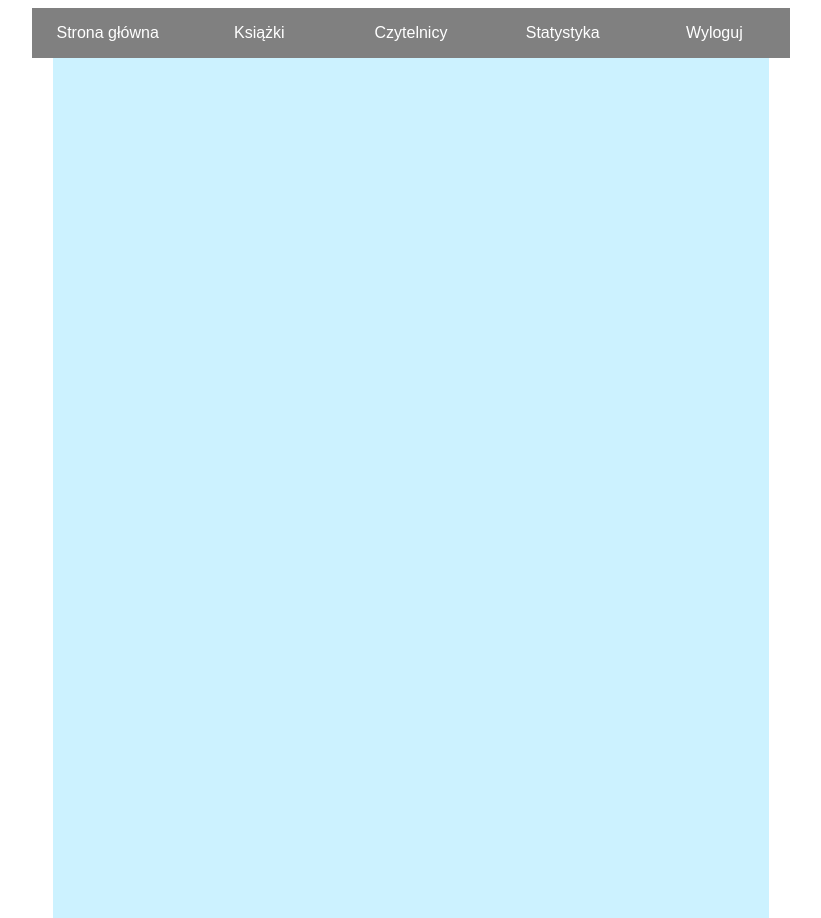
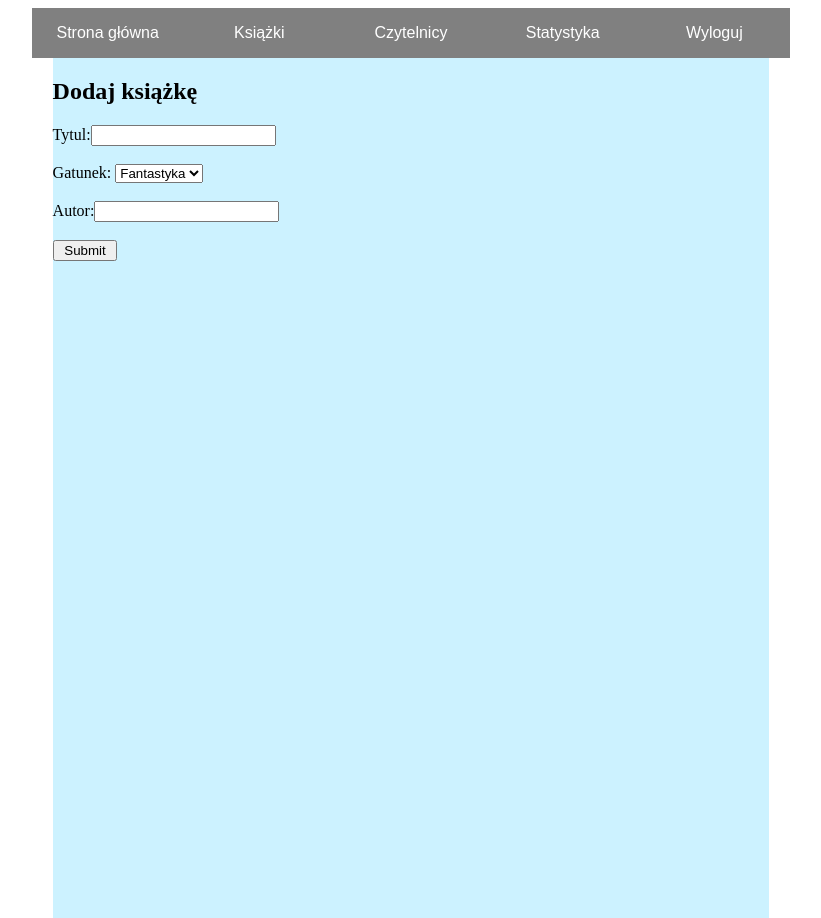
Before and after one commit to Keimirsan/zadanko, a PHP site: page /admin/books.php in a window 1280 px wide. Shown: the whole page, without its empty margins (229-1050 px from the left). Run offline with PHP 8.4, Linux system fonts and the light colour scheme; a user stored in the database is signed in; data comes from the database, SQL or seed files in the repository.

Commit message:
dodawanie ksiazek

```diff
--- a/admin/books.php
+++ b/admin/books.php
@@ -17,8 +17,37 @@
 				<li class="mbutton center"><a href="logout.php"><p>Wyloguj</p></a></li>
 			</ul>
 		</div>
+					<?php
+				//include("config.php");
+
+				if($_SERVER["REQUEST_METHOD"] == "POST") {
+
+
+					$tytul = mysqli_real_escape_string($db,$_POST['tytul']);
+					$gatunek = mysqli_real_escape_string($db,$_POST['gatunek']);
+					$autor = mysqli_real_escape_string($db,$_POST['autor']);
+
+
+					$sql = "INSERT INTO ksiazki(tytuł, gatunek, autor) VALUES ('$tytul','$gatunek','$autor')";
+					$result = mysqli_query($db,$sql);
+					echo $result;
+				}
+			?>
 		<div class="glowna">
-
+			<form action = "" method = "post">
+				<h2>Dodaj książkę</h2>
+				<label>Tytul:</label><input type = "text" name = "tytul" class = "box"/><br /><br/>
+				<label>Gatunek:</label>
+					<select name = "gatunek">
+						<option value = "1">Fantastyka</option>
+						<option value = "2">Sci-Fi</option>
+						<option value = "3">Romans</option>
+						<option value = "4">Horror</option>
+					</select>
+				<br/><br/>
+				<label>Autor:</label><input type = "text" name = "autor" class = "box"/><br /><br/>
+				<input type = "submit" value = " Submit "/><br/>
+			</form>
 		</div>
      </body>
 </html>
```
